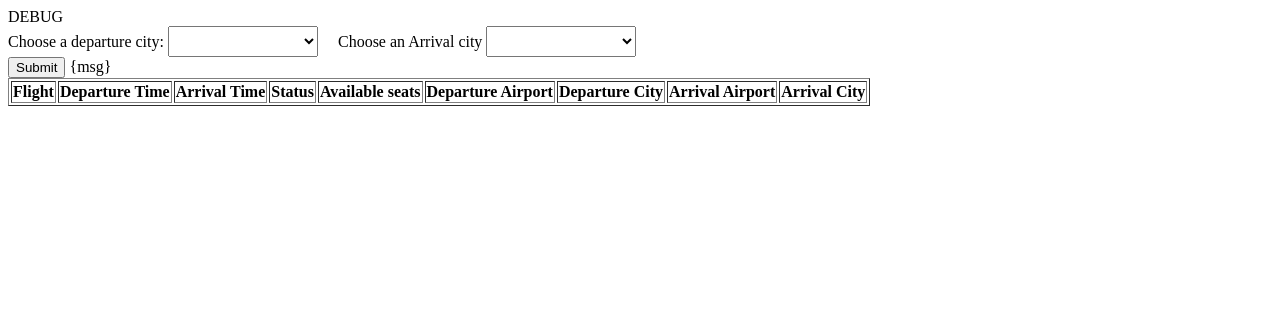
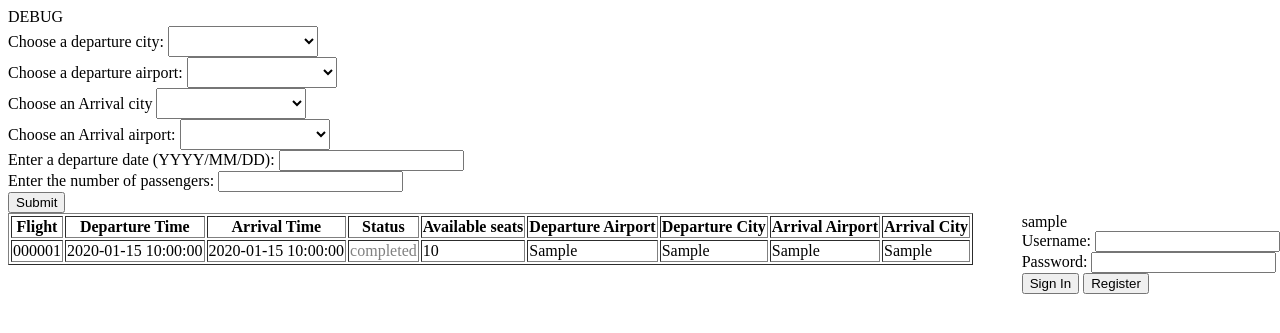
Before and after one commit to KyoShitou/Databases_project, a Flask app: template templates/home_alt.html in a window 1280 px wide. Shown: the top 333 px of the page. Run offline with Flask 3, Linux system fonts and the light colour scheme; the template is opened without the code that fills it: most values are stand-ins (such as "Sample title", 1, 10 or a date in 2020); lists and menus that the app fills with data are empty.

Commit message:
utilized jinja template

```diff
--- a/templates/home_alt.html
+++ b/templates/home_alt.html
@@ -17,27 +17,109 @@
             }
         </style>
     </head>
+
     <div class="container">
+        <form action="/" method="post">
+            <div>
+                <label for="Departure City">Choose a departure city:</label>
+                <select id="Dept_City" name="Departure City">
+                    <option value="None"> </option>\n
+                    {% for city in city_lst %}
+                        <option value="{{city['City']}}">{{city['City']}}</option>
+                    {% endfor %}
+                </select><br>
+                <label for="Departure Airport">Choose a departure airport:</label>
+                <select id="Dept_Airport" name="Departure Airport">
+                    <option value="None"> </option>\n
+                    {% for airport in airport_lst %}
+                        <option value="{{airport['Airport_name']}}">{{airport['Airport_name']}}</option>
+                    {% endfor %}
+                </select>
+            </div>
+
+            <div>
+                <label for="Arrival City">Choose an Arrival city</label>
+                <select id="Arri_City" name="Arrival City">
+                    <option value="None"> </option>
+                    {% for city in city_lst %}
+                        <option value="{{city['City']}}">{{city['City']}}</option>
+                    {% endfor %}
+                </select><br>
+                <label for="Arrival Airport">Choose an Arrival airport:</label>
+                <select id="Arri_Airport" name="Arrival Airport">
+                    <option value="None"> </option>\n
+                    {% for airport in airport_lst %}
+                        <option value="{{airport['Airport_name']}}">{{airport['Airport_name']}}</option>
+                    {% endfor %}
+                </select>
+            </div>
+
+            <div>
+                <label for="Departure Date">Enter a departure date (YYYY/MM/DD):</label>
+                <input type="text" id="Dept_Date" name="Departure Date"><br>
+                <label for="Passenger Count">Enter the number of passengers:</label>
+                <input type="text" id="Passenger_Count" name="Passenger Count"><br>
+            </div>
+            <button type="submit">Submit</button>
+        </form>
+    </div>
+
+
+
+
+
+
+    <!-- <div class="container">
         <div>
             <form action="/update_content/Index/Dept_City" method="post">
             <label for="Departure City">Choose a departure city:</label>
             <select id="Dept_City" name="Departure City">
                 <option value="None"> </option>\n
-                {city_pulldown_msg}
-            </select>
+                {% for city in city_lst %}
+                    <option value="{{city['City']}}">{{city['City']}}</option>
+                {% endfor %}
+            </select><br>
+            <form action="/update_content/Index/Dept_Airport" method="post">
+                <label for="Departure Airport">Choose a departure airport:</label>
+                <select id="Dept_Airport" name="Departure Airport">
+                    <option value="None"> </option>\n
+                    {% for airport in airport_lst %}
+                        <option value="{{airport['Airport_name']}}">{{airport['Airport_name']}}</option>
+                    {% endfor %}
+                </select>
             </form>
         </div>
         <div>
             <form action="/update_content/Index/Arri_City" method="post">
             <label for="Arrival City">Choose an Arrival city</label>
             <select id="Arri_City" name="Arrival City">
-                <option value="None"> </option>\n
-                {city_pulldown_msg}
-            </select>
+                <option value="None"> </option>
+                {% for city in city_lst %}
+                    <option value="{{city['City']}}">{{city['City']}}</option>
+                {% endfor %}
+            </select><br>
+            <form action="/update_content/Index/Arri_Airport" method="post">
+                <label for="Arrival Airport">Choose an Arrival airport:</label>
+                <select id="Arri_Airport" name="Arrival Airport">
+                    <option value="None"> </option>\n
+                    {% for airport in airport_lst %}
+                        <option value="{{airport['Airport_name']}}">{{airport['Airport_name']}}</option>
+                    {% endfor %}
+                </select>
             </form>
-        </div>
+        </div> -->
+
+    <div style="position: absolute; top: 3; right: 0;">
+        <form action="/signin" method="post">
+            {{login_status}} <br>
+            <label for="username">Username:</label>
+            <input type="text" id="username" name="username"><br>
+            <label for="password">Password:</label>
+            <input type="password" id="password" name="password"><br>
+            <button type="submit">Sign In</button>
+            <button type="submit" formaction="/register">Register</button>
+        </form>
     </div>
-    <button type="submit">Submit</button>
 
     <table border="1">
         <tr>
@@ -51,7 +133,28 @@
             <th>Arrival Airport</th>
             <th>Arrival City</th>
         </tr>
-            {msg}
+        {% for flight in flights %}
+        <tr>
+        <td> {{ flight['IATA_code'] }}{{ "%03d" | format(flight['flight_num']) }} </td>
+        <td> {{ flight['Departure_time'] }} </td>
+        <td> {{ flight['Arrival_time'] }} </td>
+        {% if flight['status_now'] == 'completed' %}
+            <td  style="color: grey;"> {{ flight['status_now'] }} </td>
+        {% elif flight['status_now'] == 'cancelled' %}
+            <td  style="color: red;"> {{ flight['status_now'] }} </td>
+        {% elif flight['status_now'] == 'upcoming' %}
+            <td  style="color: black;"> {{ flight['status_now'] }} </td>
+        {% elif flight['status_now'] == 'delayed' %}
+            <td  style="color: orange;"> {{ flight['status_now'] }} </td>
+        {% else %}
+            <td  style="color: green;"> {{ flight['status_now'] }} </td>
+        {% endif %}
+        <td> {{ flight['remaining_seats'] }} </td>
+        <td> {{ flight['Departure_Airport'] }} </td>
+        <td> {{flight['Dept_City']}} </td>
+        <td> {{flight['Arrival_Airport']}} </td>
+        <td> {{flight['Arri_City']}} </td>
+        </tr>
+        {% endfor %}
     </table>
-
 </html>
```
Also changed, not shown: templates/register_agent.html (+5 -8 lines), webserver.py (+57 -41 lines), 1 other file.
